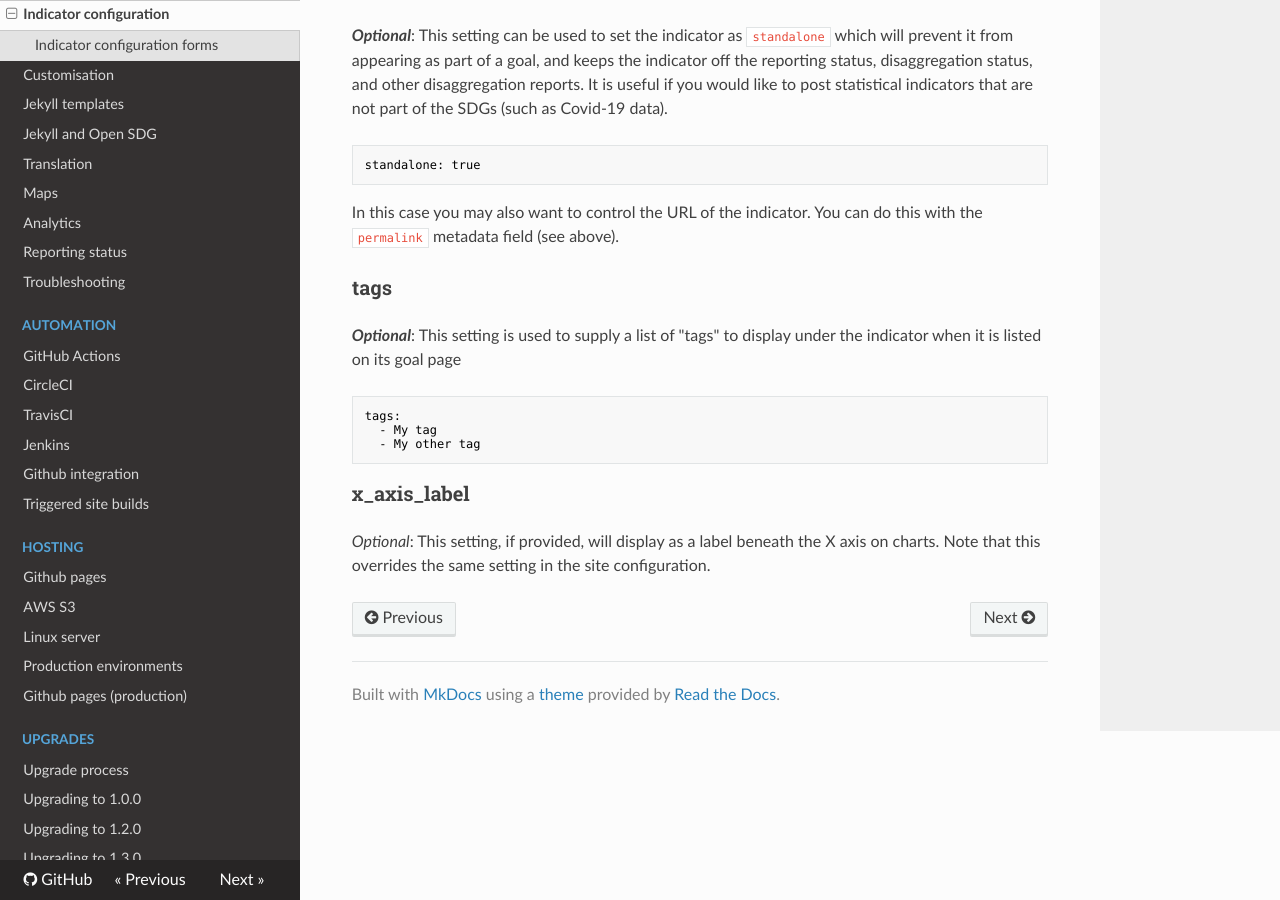
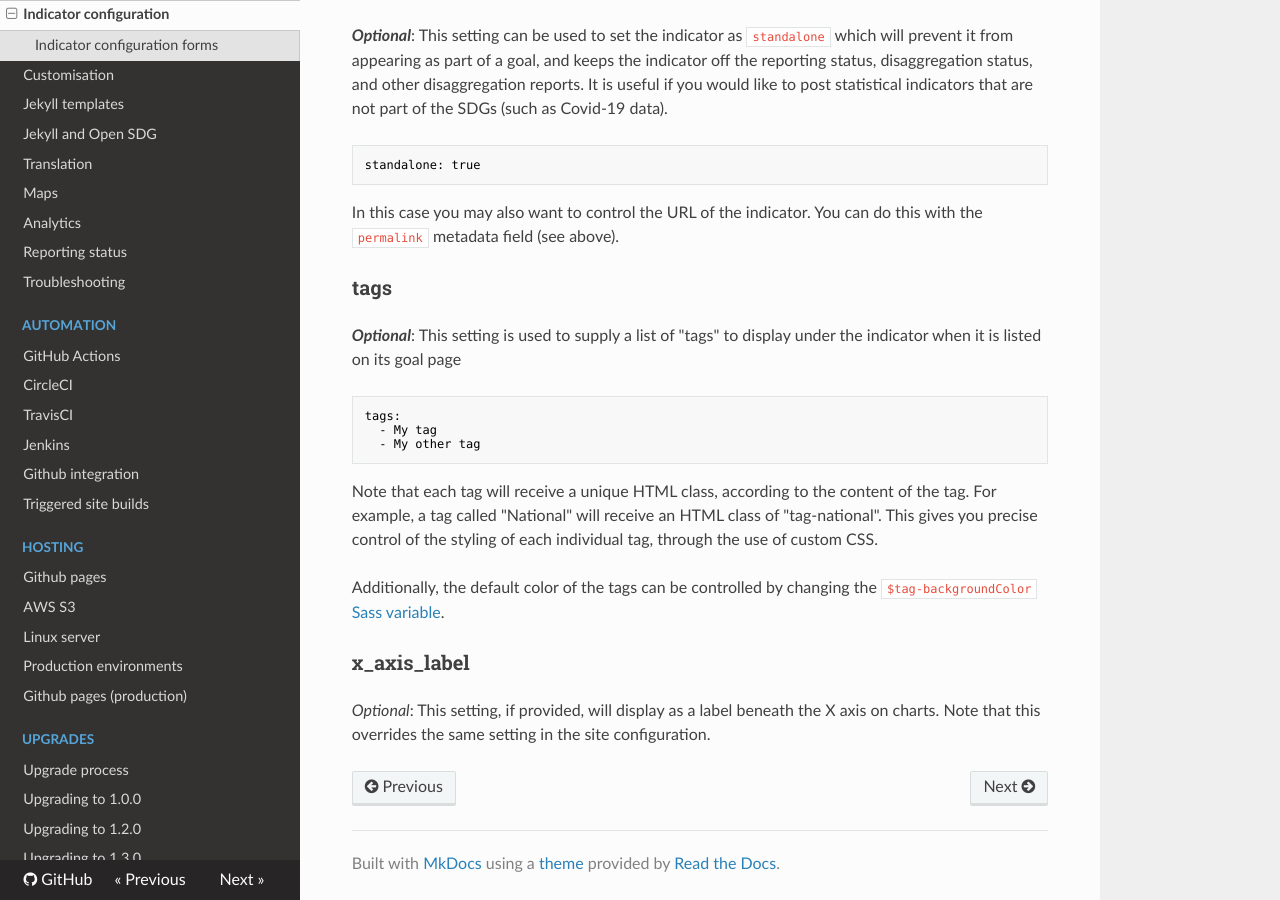
Before and after one commit to open-sdg/open-sdg, an MkDocs documentation site: the page built from docs/indicator-configuration.md, in a window 1280 px wide and 900 px high, scrolled down 13574 px. Built offline with MkDocs 1.6.1, drawn with Linux system fonts in a browser that asks for light colours; nearby versions of some CDN libraries.

Commit message:
Mention some options for styling tags

````diff
--- a/docs/indicator-configuration.md
+++ b/docs/indicator-configuration.md
@@ -618,6 +618,10 @@ tags:
   - My other tag
 ```
 
+Note that each tag will receive a unique HTML class, according to the content of the tag. For example, a tag called "National" will receive an HTML class of "tag-national". This gives you precise control of the styling of each individual tag, through the use of custom CSS.
+
+Additionally, the default color of the tags can be controlled by changing the `$tag-backgroundColor` [Sass variable](customisation.md#overriding-color-via-sass-variables).
+
 ### x_axis_label
 
 _Optional_: This setting, if provided, will display as a label beneath the X axis on charts. Note that this overrides the same setting in the site configuration.
````
